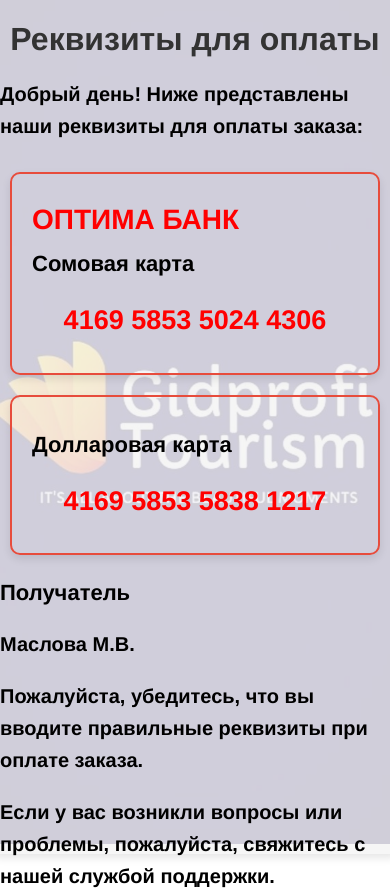
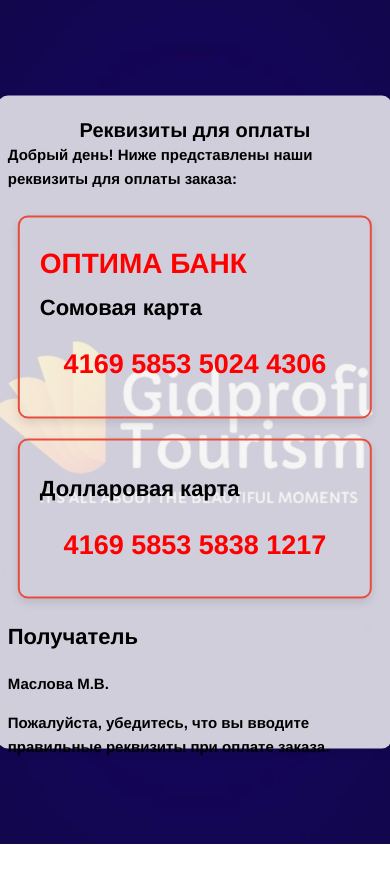
Before and after one commit to AdiZone2021/oplata, a plain HTML site: page index.html in a window 390 px wide. After the commit the page ends 844 px from the top, so only its background shows below. Drawn offline with Linux system fonts and the light colour scheme.

Commit message:
Add files via upload

```diff
--- a/css/style.css
+++ b/css/style.css
@@ -8,7 +8,7 @@
     background-position: center;
     color: #fff; /* Цвет текста для контраста с фоном */
     overflow-x: hidden; /* Убираем горизонтальный скролл */
-    overflow-y: auto; /* Восстанавливаем вертикальный скролл */
+    overflow-y: hidden; /* Восстанавливаем вертикальный скролл */
 }
 
 .container {
@@ -22,8 +22,8 @@
 
 .requisites {
     max-width: 600px;
-    width: 100%; /* Занимает всю ширину контейнера */
-    height: 100%; /* Занимает всю высоту контейнера */
+    width: 96%; /* Занимает всю ширину контейнера */
+    height: 75%; /* Занимает всю высоту контейнера */
     position: absolute;
     top: 50%;
     left: 50%;
@@ -36,9 +36,10 @@
 
 h1 {
     text-align: center;
-    color: #333;
-    font-size: 32px;
-    margin-bottom: 20px;
+    color: black;
+    font-size: 20px;
+    font-weight: 600;
+    margin-bottom: -14px;
 }
 
 h2 {
@@ -55,7 +56,7 @@
 
 p {
     color: black;
-    font-size: 20px;
+    font-size: 15px;
     font-weight: 600;
     line-height: 1.6;
 }
@@ -95,6 +96,7 @@
 
     body{
         overflow-x: hidden;
+        overflow-y: hidden;
     }
     .requisites {
         padding: 10px;
@@ -107,3 +109,22 @@
         font-weight: 600;/* Увеличенный размер номера карты для мобильных устройств */
     }
 }
+
+
+@media (max-width: 414px) {
+
+    body{
+        overflow-x: hidden;
+        overflow-y: hidden;
+    }
+
+}
+
+@media (max-width: 428px) {
+
+    body{
+        overflow-x: hidden;
+        overflow-y: hidden;
+    }
+
+}
--- a/index.html
+++ b/index.html
@@ -28,7 +28,6 @@
             <p>Маслова М.В.</p>
 
             <p>Пожалуйста, убедитесь, что вы вводите правильные реквизиты при оплате заказа.</p>
-            <p>Если у вас возникли вопросы или проблемы, пожалуйста, свяжитесь с нашей службой поддержки.</p>
         </div>
     </div>
 </body>
```
